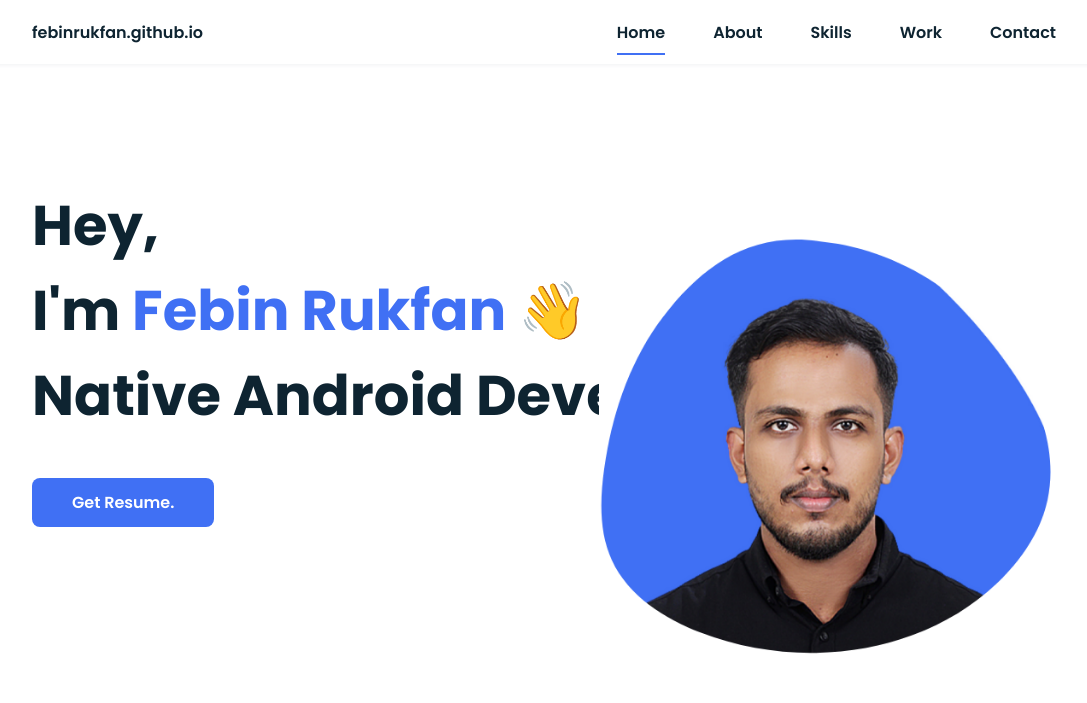
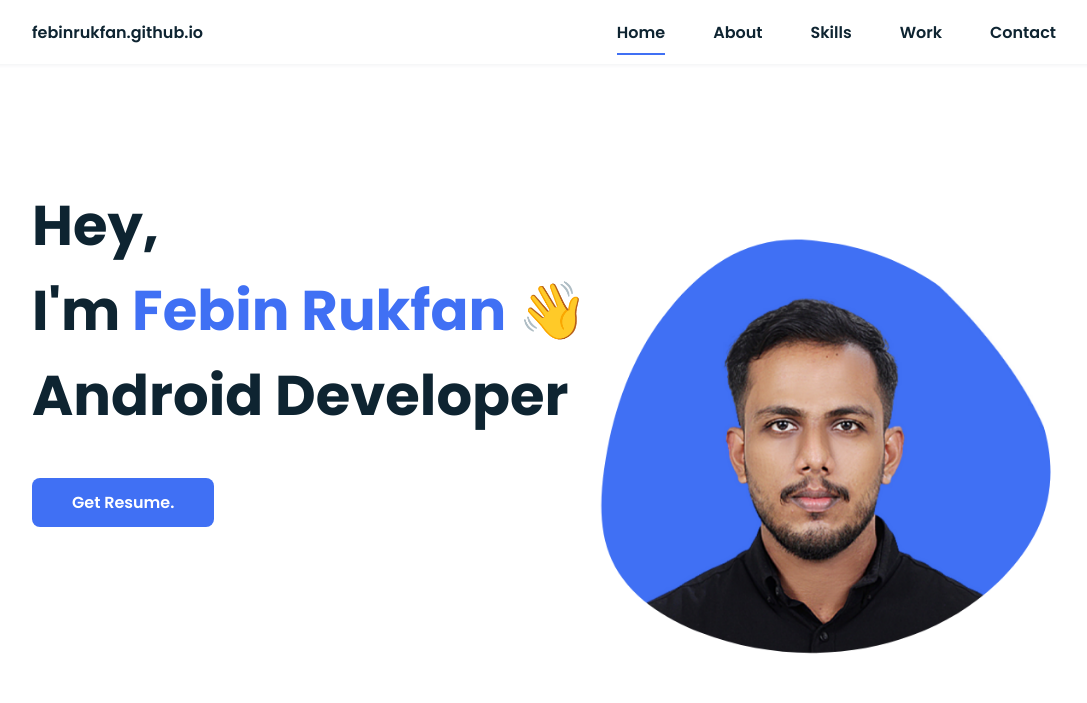
Before and after one commit to FebinRukfan/febinrukfan.github.io, a plain HTML site: page index.html in a window 1280 px wide. Shown: the top 703 px of the page, without its empty margins (96-1183 px from the left). Drawn offline with nearby package versions, Linux system fonts and the light colour scheme.

Commit message:
UPDATED index.html

```diff
--- a/index.html
+++ b/index.html
@@ -39,7 +39,7 @@
             <!--===== HOME =====-->
             <section class="home bd-grid" id="home">
                 <div class="home__data">
-                    <h1 class="home__title">Hey,<br>I'm <span class="home__title-color">Febin Rukfan 👋</span><br> Native Android Developer </h1>
+                    <h1 class="home__title">Hey,<br>I'm <span class="home__title-color">Febin Rukfan 👋</span><br>Android Developer</h1>
 
                     <a href="assets/img/Resumeapr1923.pdf" download="febin's resume" class="button">Get Resume.</a>
 
```
